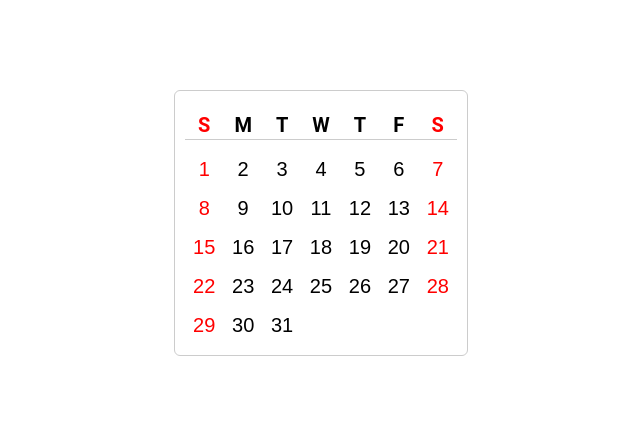
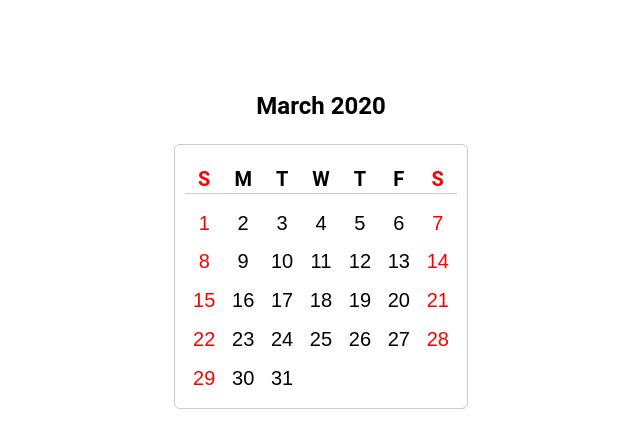
Before and after one commit to TSiege/CalendarJS, a plain HTML site: page index.html in a window 1280 px wide. Shown: the whole page, without its empty margins (319-959 px from the left). Drawn offline with Linux system fonts and the light colour scheme.

Commit message:
display month

```diff
--- a/calendar.js
+++ b/calendar.js
@@ -13,7 +13,7 @@ function getDaysInMonth(month) {
   return days
 }
 
-function renderDateTimeStr(date) {
+function dateToTimeStr(date) {
   return new Intl.DateTimeFormat(navigator.language).format(date)
 }
 
@@ -22,7 +22,7 @@ function generateDaysHtml(month) {
   return days.map(day => {
       return `
         <button class="day-${day.getDay()}">
-          <time datetime="${renderDateTimeStr(day)}">${day.getDate()}</time>
+          <time datetime="${dateToTimeStr(day)}">${day.getDate()}</time>
         </button>
       `
     })
@@ -37,10 +37,15 @@ function renderDays(month) {
   firstDay.style['grid-column'] = (month.getDay() + 1)
 }
 
+function renderMonth(month) {
+  const formatter = new Intl.DateTimeFormat(navigator.language, { month: 'long', year: 'numeric' })
+  const monthHTML = `<time>${formatter.format(month)}</time>`
+  document.querySelector('.month').innerHTML = monthHTML
+}
 
 function renderCalendar(month = getFirstOfMonth()) {
-  console.log(month)
   renderDays(month)
+  renderMonth(month)
 }
 
 function onReady(fn) {
--- a/styles.css
+++ b/styles.css
@@ -26,9 +26,11 @@ main {
   padding: 0.5em
 }
 
-.month-indicator {
+.month {
+  padding-bottom: 20px;
   text-align: center;
-  font-weight: 500;
+  font-weight: 700;
+  font-size: 1.2em;
 }
 
 .day-of-week {
```
